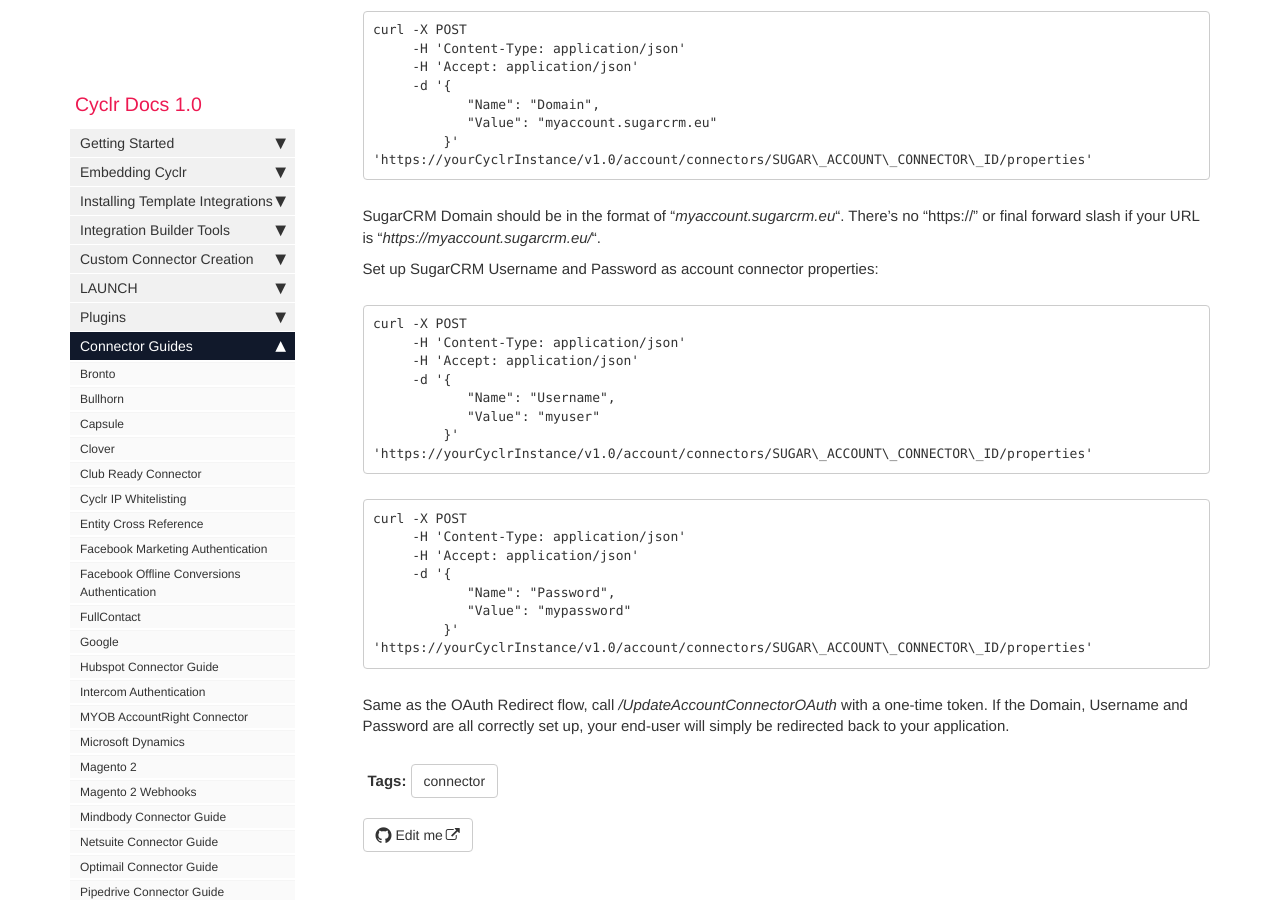
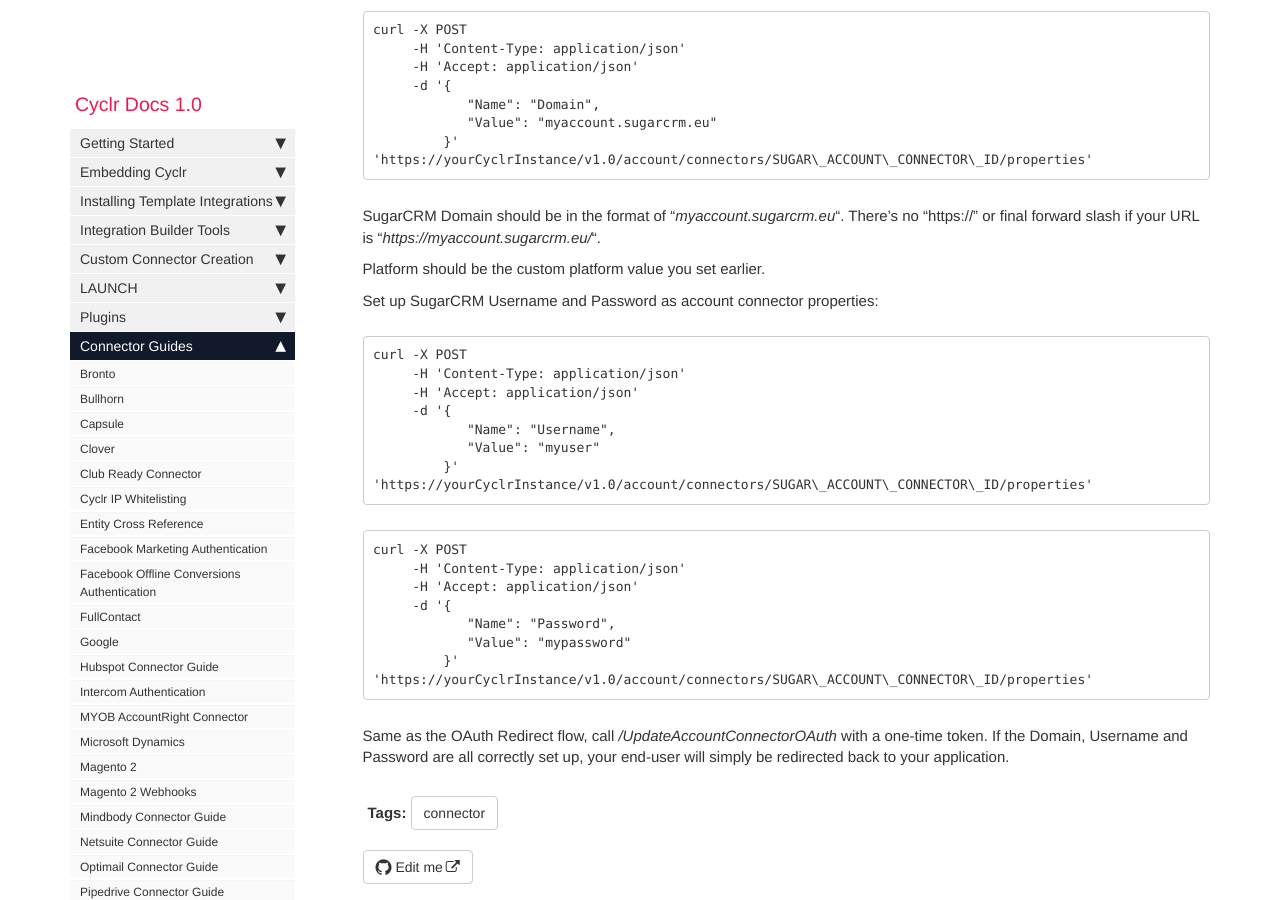
Before and after one commit to sneakysneak/docs, a Jekyll site: the page built from pages/connector-authentication/sugarcrm.md, in a window 1280 px wide and 900 px high, scrolled down 1474 px. Built offline with Jekyll 4.4.1, drawn with Linux system fonts in a browser that asks for light colours; nearby versions of some CDN libraries; comment, search, counter and statistics services are not loaded.

Commit message:
Add line about entering platform value

````diff
--- a/pages/connector-authentication/sugarcrm.md
+++ b/pages/connector-authentication/sugarcrm.md
@@ -50,6 +50,8 @@ curl -X POST
 
 SugarCRM Domain should be in the format of “_myaccount.sugarcrm.eu_“. There’s no “https://” or final forward slash if your URL is “_https://myaccount.sugarcrm.eu/_“.
 
+Platform should be the custom platform value you set earlier.
+
 Set up SugarCRM Username and Password as account connector properties:
 
 ```
````
